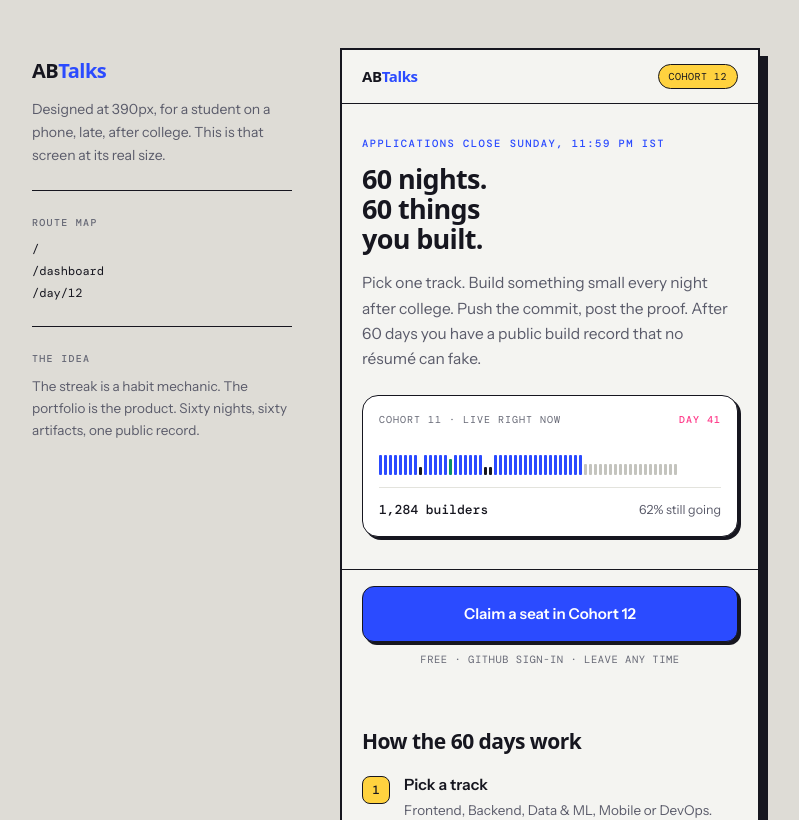
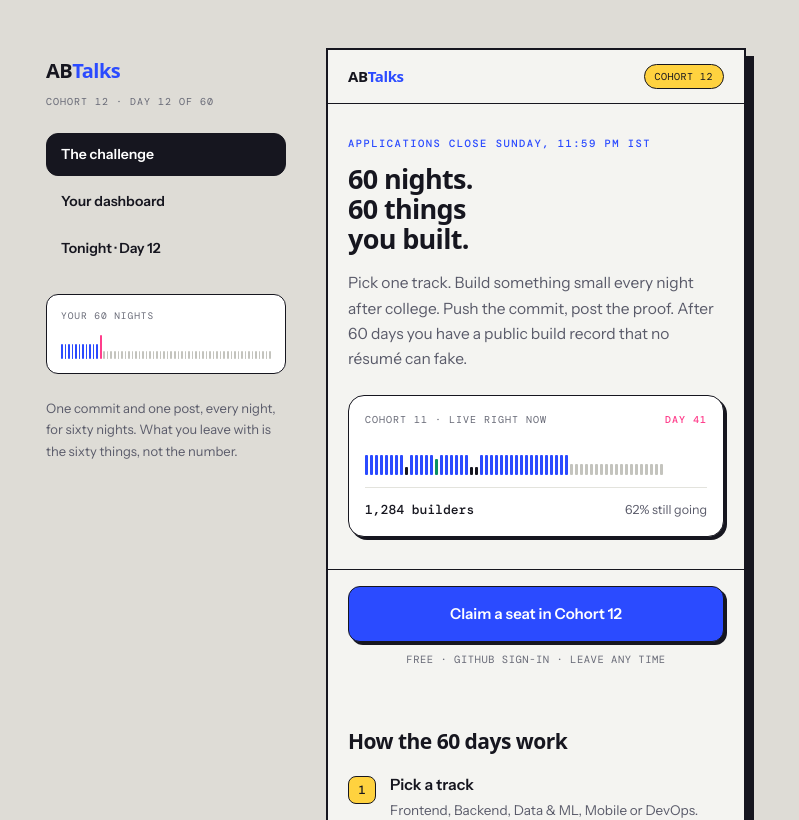
Before and after one commit to mayankmadhur25/ABTALKS, a Next.js app: page / in a window 1280 px wide. Shown: the top 820 px of the page, without its empty margins (244-1043 px from the left). Built offline with nearby package versions, Linux system fonts and the light colour scheme; a web font is replaced by a local one.

Commit message:
refactor: desktop rail becomes product navigation, not designer notes

```diff
--- a/app/layout.js
+++ b/app/layout.js
@@ -1,4 +1,6 @@
 import "./globals.css";
+import DeskRail from "@/components/DeskRail";
+import { getStudent, getMarks, getTotalDays, getCohort } from "@/lib/data";
 
 export const metadata = {
   title: "ABTalks · 60 nights, 60 things you built",
@@ -18,15 +20,17 @@
  * Vercel build fails the whole deploy. The live demo URL has to work, so the
  * build must never depend on an external fetch. This loads at runtime instead.
  *
- * Desktop, as the brief puts it, is a secondary consideration. Rather than
- * stretching a phone layout across 1400px, the column is presented as what it
- * is: a printed sheet, bordered and offset against a darker ground, with a
- * standing rail beside it. The mobile design is untouched below 1024px.
+ * Desktop is a secondary consideration, handled as one. The mobile design is
+ * untouched below 1024px. Above it, the column becomes a bordered sheet with a
+ * navigation rail beside it, which is what a desktop application looks like
+ * anyway. Nothing is stretched.
  *
  * No overflow-hidden on the sheet. It would clip the sticky header and the
  * sticky submit bar inside every screen.
  */
 export default function RootLayout({ children }) {
+  const student = getStudent("default");
+
   return (
     <html lang="en">
       <head>
@@ -46,35 +50,13 @@
           Skip to content
         </a>
 
-        <div className="lg:mx-auto lg:flex lg:w-fit lg:items-start lg:gap-12">
-          {/* Standing rail. Desktop only, and deliberately not a second column
-              of product: it explains the artifact rather than competing with it. */}
-          <aside className="hidden lg:block lg:w-[260px] lg:shrink-0 lg:pt-2">
-            <p className="font-display text-[20px] font-extrabold tracking-tight">
-              AB<span className="text-blue">Talks</span>
-            </p>
-            <p className="mt-3 text-[14px] leading-relaxed text-ink-soft">
-              Designed at 390px, for a student on a phone, late, after college.
-              This is that screen at its real size.
-            </p>
-
-            <hr className="my-6 border-ink" />
-
-            <p className="eyebrow-quiet">Route map</p>
-            <ul className="mt-2.5 space-y-1 font-mono text-[12px]">
-              <li>/</li>
-              <li>/dashboard</li>
-              <li>/day/12</li>
-            </ul>
-
-            <hr className="my-6 border-ink" />
-
-            <p className="eyebrow-quiet">The idea</p>
-            <p className="mt-2.5 text-[13.5px] leading-relaxed text-ink-soft">
-              The streak is a habit mechanic. The portfolio is the product.
-              Sixty nights, sixty artifacts, one public record.
-            </p>
-          </aside>
+        <div className="lg:mx-auto lg:flex lg:w-fit lg:items-start lg:gap-10">
+          <DeskRail
+            marks={getMarks(student)}
+            currentDay={student.currentDay}
+            total={getTotalDays()}
+            cohort={getCohort().number}
+          />
 
           <div className="mx-auto w-full max-w-[420px] bg-paper lg:mx-0 lg:border-2 lg:border-ink lg:shadow-[8px_8px_0_var(--ink)]">
             {children}
--- /dev/null
+++ b/components/DeskRail.jsx
@@ -0,0 +1,79 @@
+"use client";
+
+import Link from "next/link";
+import { usePathname } from "next/navigation";
+import TallyStrip from "@/components/TallyStrip";
+
+/*
+ * Desktop navigation rail, 1024px and up.
+ *
+ * The brief calls desktop a secondary consideration, so this does not attempt
+ * a second layout. It gives the narrow column a reason to be narrow: on a
+ * laptop the product becomes a nav rail beside a sheet, which is what a
+ * desktop app looks like anyway.
+ *
+ * Everything here is in-world. Nothing on the screen is addressed to anyone
+ * except a student using the product.
+ */
+export default function DeskRail({ marks, currentDay, total, cohort }) {
+  const path = usePathname();
+
+  const links = [
+    { href: "/", label: "The challenge" },
+    { href: "/dashboard", label: "Your dashboard" },
+    { href: `/day/${currentDay}`, label: `Tonight · Day ${currentDay}` },
+  ];
+
+  return (
+    <aside className="hidden lg:block lg:w-[240px] lg:shrink-0 lg:pt-2">
+      <Link
+        href="/"
+        className="font-display text-[20px] font-extrabold tracking-tight"
+      >
+        AB<span className="text-blue">Talks</span>
+      </Link>
+
+      <p className="mt-2 font-mono text-[10px] uppercase tracking-widest text-ink-faint">
+        Cohort {cohort} · Day {currentDay} of {total}
+      </p>
+
+      <nav aria-label="Main" className="mt-6">
+        <ul className="space-y-1">
+          {links.map((link) => {
+            const active =
+              link.href === "/"
+                ? path === "/"
+                : path.startsWith(link.href.split("?")[0]);
+            return (
+              <li key={link.href}>
+                <Link
+                  href={link.href}
+                  aria-current={active ? "page" : undefined}
+                  className={`block rounded-xl border-[1.5px] px-3.5 py-2.5 text-[14px] font-semibold ${
+                    active
+                      ? "border-ink bg-ink text-white"
+                      : "border-transparent text-ink hover:border-ink hover:bg-card"
+                  }`}
+                >
+                  {link.label}
+                </Link>
+              </li>
+            );
+          })}
+        </ul>
+      </nav>
+
+      <div className="mt-6 rounded-xl border-[1.5px] border-ink bg-card p-3.5">
+        <p className="font-mono text-[9.5px] uppercase tracking-widest text-ink-faint">
+          Your 60 nights
+        </p>
+        <TallyStrip marks={marks} size="sm" className="mt-2" />
+      </div>
+
+      <p className="mt-6 text-[13px] leading-relaxed text-ink-soft">
+        One commit and one post, every night, for sixty nights. What you leave
+        with is the sixty things, not the number.
+      </p>
+    </aside>
+  );
+}
```
Also changed, not shown: 1 other file (tests, documents, lock files or other folders).
